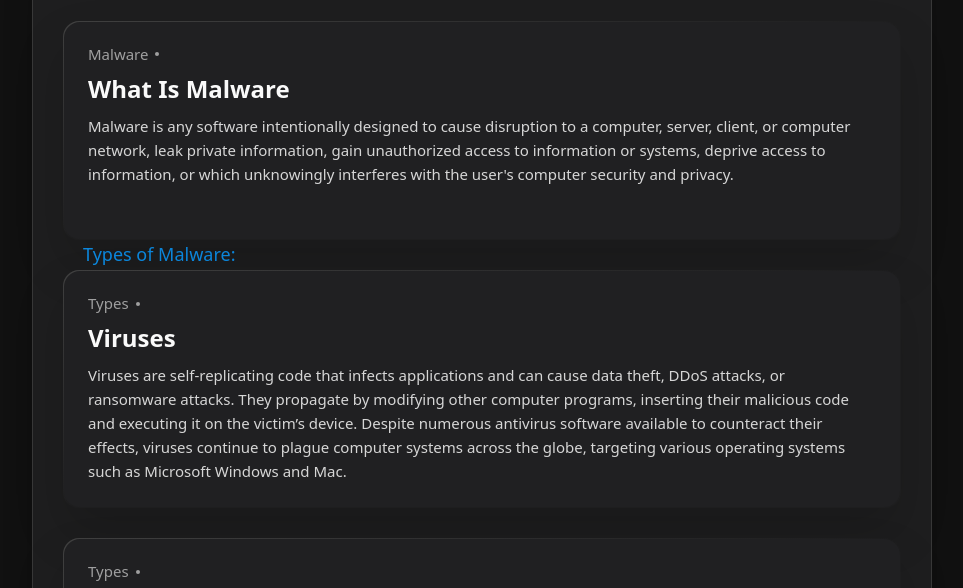
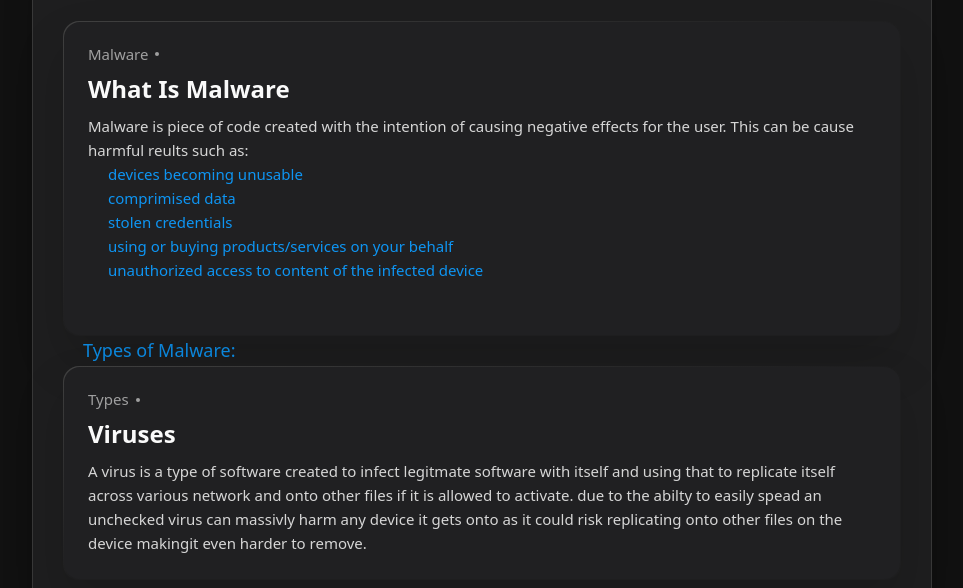
Before and after one commit to shrapnelnet/Cybersecurity-S2, a website built with Vite: page index.html in a window 1280 px wide. Both pictures are taken after a click on the button "Malware". Shown: the part 152-740 px from the top of the page, without its empty margins (158-1121 px from the left). Built offline with nearby package versions, Linux system fonts and the light colour scheme.

Commit message:
added virus and malware page

```diff
--- a/index.html
+++ b/index.html
@@ -187,9 +187,14 @@
                                         <h3 class="h3 article-item-title">What is Malware</h3>
 
                                         <p class="article-text">
-                                            Malware is any software intentionally designed to cause disruption to a computer, server, client, or computer network,
-                                            leak private information, gain unauthorized access to information or systems, deprive access to information,
-                                            or which unknowingly interferes with the user's computer security and privacy.
+                                            Malware is piece of code created with the intention of causing negative effects for the user. This can be cause harmful reults such as:
+                                            <ul class="article-text-list">
+                                                <li> devices becoming unusable</li>
+                                                <li> comprimised data</li>
+                                                <li> stolen credentials</li>
+                                                <li> using or buying products/services on your behalf</li>
+                                                <li> unauthorized access to content of the infected device</li>
+                                            </ul>
                                         </p>
 
 
@@ -213,9 +218,9 @@
                                         <h3 class="h3 article-item-title">Viruses</h3>
 
                                         <p class="article-text">
-                                            Viruses are self-replicating code that infects applications and can cause data theft, DDoS attacks, or ransomware attacks.
-                                            They propagate by modifying other computer programs, inserting their malicious code and executing it on the victim’s device.
-                                            Despite numerous antivirus software available to counteract their effects, viruses continue to plague computer systems across the globe, targeting various operating systems such as Microsoft Windows and Mac.
+                                            A virus is a type of software created to infect legitmate software with itself and using that to replicate itself across various network and onto other files if it is allowed to activate.
+                                            due to the abilty to easily spead an unchecked virus can massivly harm any device it gets onto as it could risk replicating onto other files on the device makingit even harder to remove.
+
                                         </p>
 
 
```
Also changed, not shown: 2 other files.
